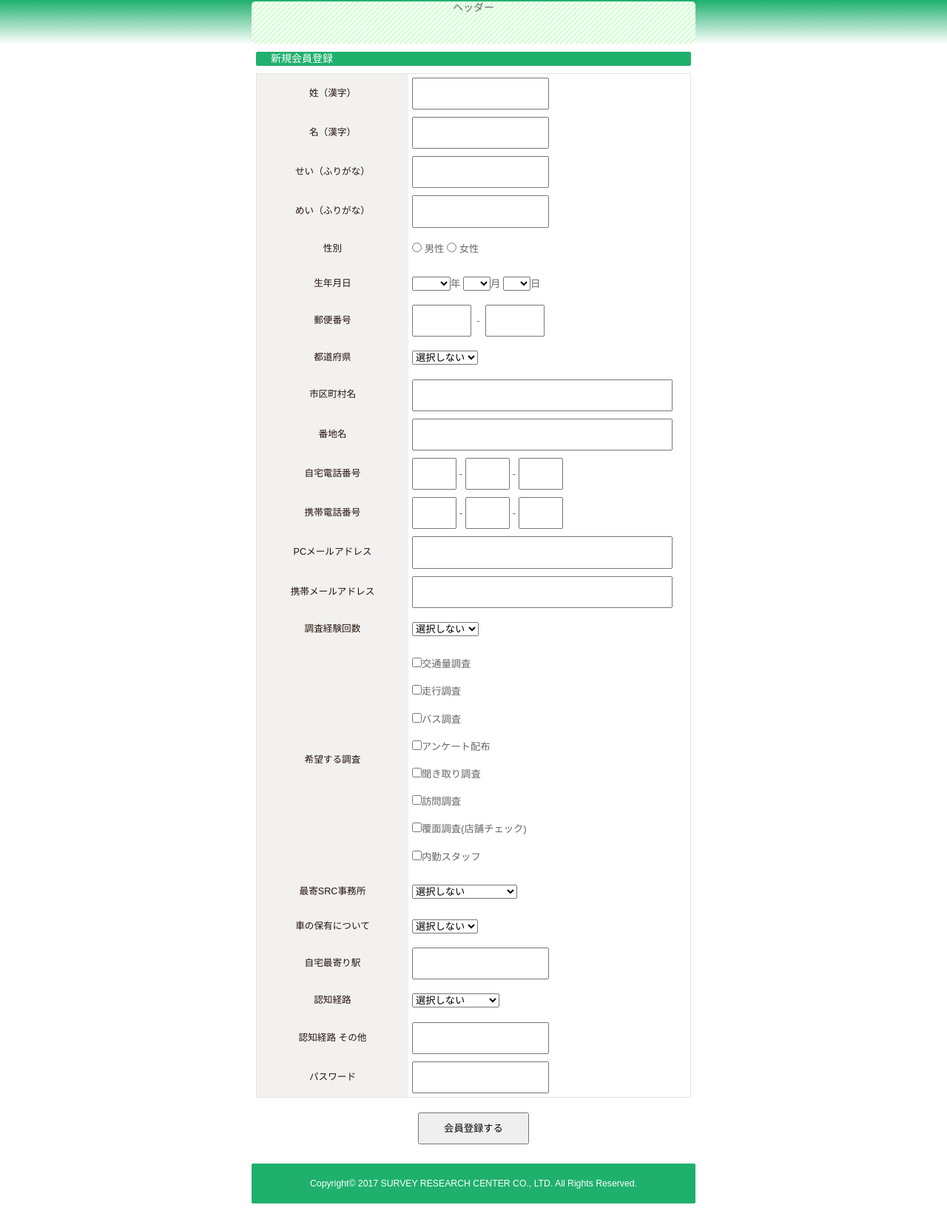
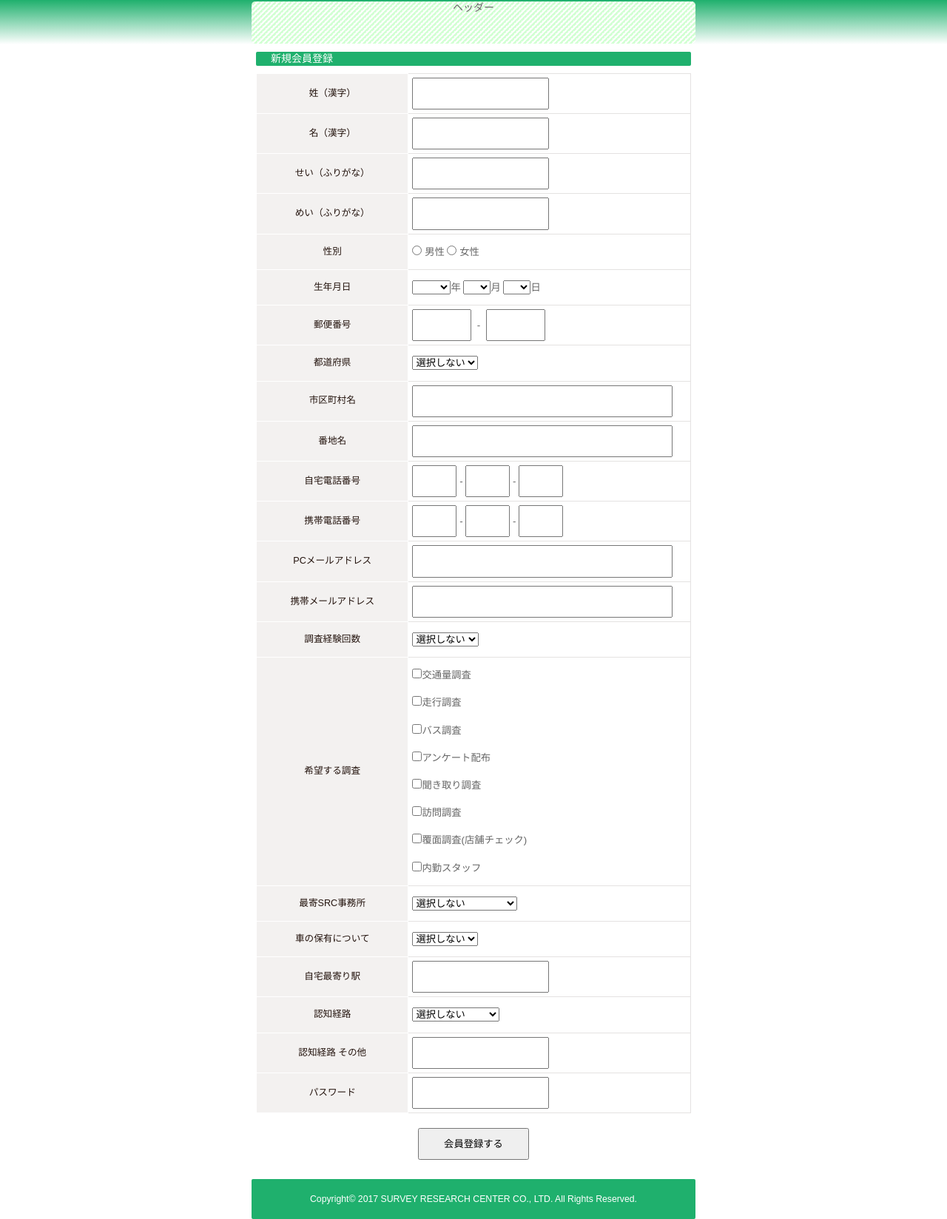
Before and after one commit to Ogahara0130/adduser, a Rails app: page /top in a window 1280 px wide. Shown: the whole page at 74% size. Before the commit the page ends 1627 px from the top, so only its background shows below. Run offline with Rails 7, Linux system fonts and the light colour scheme; style sheets or scripts are compiled from the project's sources; some libraries are stand-ins or nearby versions.

Commit message:
画面のレイアウトがおかしかったので修正

```diff
--- a/app/assets/stylesheets/style.scss
+++ b/app/assets/stylesheets/style.scss
@@ -236,7 +236,6 @@ footer .pr {
 	width: 100%;
 	/*/argin-bottom: 15px;/*/
 	margin-bottom: 5px;
-	border-color: #e4e2e1;
 }
 .ta1, .ta1 td, .ta1 th {
 	/*/border: 2px solid #000;/*/	/*テーブルの枠線の幅、線種、色*/
@@ -381,6 +380,7 @@ font-weight:bold;
 
 /****　クラスあべし　****/
 .abc1 {
+	border: solid 1px;
 	background-color:#f3f1f0;
     border-color: white;
 	color:#24140e;
@@ -389,3 +389,10 @@ font-weight:bold;
 	width: 35%;
 }
 /****　クラスあべし　****/
+
+/****　クラスあべし2　****/
+.abc2 {
+	border: solid 1px;
+    border-color: #e4e2e1;
+}
+/****　クラスあべし2　****/
--- a/app/views/homes/top.html.erb
+++ b/app/views/homes/top.html.erb
@@ -30,35 +30,35 @@
               <tbody>
                 <tr>
                   <td class="abc1">姓（漢字）</td>
-                  <td><input type="text" id="cl00" name="NameFirst" value=""></td>
+                  <td class="abc2"><input type="text" id="cl00" name="NameFirst" value=""></td>
                 </tr>
                 <tr>
                   <td class="abc1">名（漢字）</td>
-                  <td><input type="text" id="cl03" name="NameLast" value=""></td>
+                  <td class="abc2"><input type="text" id="cl03" name="NameLast" value=""></td>
                 </tr>
                 <tr>
                   <td class="abc1">せい（ふりがな）</td>
-                  <td><input type="text" id="cl05" name="NameFirstRead" value=""></td>
+                  <td class="abc2"><input type="text" id="cl05" name="NameFirstRead" value=""></td>
                 </tr>
                 <tr>
                   <td class="abc1">めい（ふりがな）</td>
-                  <td><input type="text" id="cl07" name="NameLastRead" value=""></td>
+                  <td class="abc2"><input type="text" id="cl07" name="NameLastRead" value=""></td>
                 </tr>
                 <tr>
                   <td class="abc1">性別</td>
-                  <td> <input name="Sex" id="sem1" type="radio" value="1"> <label for="sem1">男性</label> <input name="Sex" id="sem2" type="radio" value="2"> <label for="sem2">女性</label> </td>
+                  <td class="abc2"> <input name="Sex" id="sem1" type="radio" value="1"> <label for="sem1">男性</label> <input name="Sex" id="sem2" type="radio" value="2"> <label for="sem2">女性</label> </td>
                 </tr>
                 <tr>
                   <td class="abc1">生年月日</td>
-                  <td> <select id="select_year" name="BirthYear"><option value="" selected selected></option></select>年 <select id="select_month" name="BirthYear"><option value="" selected selected></select>月 <select id="select_day" name="BirthDay"><option value="" selected selected></select>日 </td>
+                  <td class="abc2"> <select id="select_year" name="BirthYear"><option value="" selected selected></option></select>年 <select id="select_month" name="BirthYear"><option value="" selected selected></select>月 <select id="select_day" name="BirthDay"><option value="" selected selected></select>日 </td>
                 </tr>
                 <tr>
                   <td class="abc1">郵便番号</td>
-                  <td> <input type="text" id="cl01" name="PostNumber1" value="" maxlength="3" style="width:80px"> &nbsp;-&nbsp; <input type="text" id="cl02" name="PostNumber2" value="" maxlength="4" style="width:80px"> </td>
+                  <td class="abc2"> <input type="text" id="cl01" name="PostNumber1" value="" maxlength="3" style="width:80px"> &nbsp;-&nbsp; <input type="text" id="cl02" name="PostNumber2" value="" maxlength="4" style="width:80px"> </td>
                 </tr>
                 <tr>
                   <td class="abc1">都道府県</td>
-                  <td> <select name="Prefecture" id="cl04">
+                  <td class="abc2"> <select name="Prefecture" id="cl04">
 <option value="" selected selected>選択しない</option>
 <option value="1" >北海道</option>
 <option value="2" >青森県</option>
@@ -111,31 +111,31 @@
                 </tr>
                 <tr>
                   <td class="abc1">市区町村名</td>
-                  <td><input type="text" id="cl06" name="Municipalities" value="" style="width:95%"></td>
+                  <td class="abc2"><input type="text" id="cl06" name="Municipalities" value="" style="width:95%"></td>
                 </tr>
                 <tr>
                   <td class="abc1">番地名</td>
-                  <td><input type="text" id="cl08" name="Street" value="" style="width:95%"></td>
+                  <td class="abc2"><input type="text" id="cl08" name="Street" value="" style="width:95%"></td>
                 </tr>
                 <tr>
                   <td class="abc1">自宅電話番号</td>
-                  <td> <input type="text" id="cl10" name="TelMain1" value="" maxlength="5" style="width:60px"> - <input type="text" id="cl11" name="TelMain2" value="" maxlength="5" style="width:60px"> - <input type="text" id="cl12" name="TelMain3" value="" maxlength="5" style="width:60px"> </td>
+                  <td class="abc2"> <input type="text" id="cl10" name="TelMain1" value="" maxlength="5" style="width:60px"> - <input type="text" id="cl11" name="TelMain2" value="" maxlength="5" style="width:60px"> - <input type="text" id="cl12" name="TelMain3" value="" maxlength="5" style="width:60px"> </td>
                 </tr>
                 <tr>
                   <td class="abc1">携帯電話番号</td>
-                  <td> <input type="text" id="cl14" name="TelSelpfhone1" value="" maxlength="5" style="width:60px"> - <input type="text" id="cl15" name="TelSelpfhone2" value="" maxlength="5" style="width:60px"> - <input type="text" id="cl16" name="TelSelpfhone3" value="" maxlength="5" style="width:60px"> </td>
+                  <td class="abc2"> <input type="text" id="cl14" name="TelSelpfhone1" value="" maxlength="5" style="width:60px"> - <input type="text" id="cl15" name="TelSelpfhone2" value="" maxlength="5" style="width:60px"> - <input type="text" id="cl16" name="TelSelpfhone3" value="" maxlength="5" style="width:60px"> </td>
                 </tr>
                 <tr>
                   <td class="abc1">PCメールアドレス</td>
-                  <td><input type="text" id="cl09" name="MailPc" value="" style="width:95%"> </td>
+                  <td class="abc2"><input type="text" id="cl09" name="MailPc" value="" style="width:95%"> </td>
                 </tr>
                 <tr>
                   <td class="abc1">携帯メールアドレス</td>
-                  <td><input type="text" id="cl13" name="MailPass" value="" style="width:95%"></td>
+                  <td class="abc2"><input type="text" id="cl13" name="MailPass" value="" style="width:95%"></td>
                 </tr>
                 <tr>
                   <td class="abc1">調査経験回数</td>
-                  <td> <select name="SurveyExperience" id="cl22" style="width:90px">
+                  <td class="abc2"> <select name="SurveyExperience" id="cl22" style="width:90px">
 <option value="" selected selected>選択しない</option>
 <option value="1" >0回</option>
 <option value="2" >1～5回</option>
@@ -145,11 +145,11 @@
                 </tr>
                 <tr>
                   <td class="abc1">希望する調査</td>
-                  <td> <input type="checkbox" id="cl23" name="DesireSurvey" value="1">交通量調査<br> <input type="checkbox" id="cl24" name="DesireSurvey" value="2">走行調査<br> <input type="checkbox" id="cl25" name="DesireSurvey" value="3">バス調査<br> <input type="checkbox" id="cl26" name="DesireSurvey" value="4">アンケート配布<br> <input type="checkbox" id="cl27" name="DesireSurvey" value="5">聞き取り調査<br> <input type="checkbox" id="cl28" name="DesireSurvey" value="6">訪問調査<br> <input type="checkbox" id="cl29" name="DesireSurvey" value="7">覆面調査(店舗チェック)<br> <input type="checkbox" id="cl30" name="DesireSurvey" value="8">内勤スタッフ<br> </td>
+                  <td class="abc2"> <input type="checkbox" id="cl23" name="DesireSurvey" value="1">交通量調査<br> <input type="checkbox" id="cl24" name="DesireSurvey" value="2">走行調査<br> <input type="checkbox" id="cl25" name="DesireSurvey" value="3">バス調査<br> <input type="checkbox" id="cl26" name="DesireSurvey" value="4">アンケート配布<br> <input type="checkbox" id="cl27" name="DesireSurvey" value="5">聞き取り調査<br> <input type="checkbox" id="cl28" name="DesireSurvey" value="6">訪問調査<br> <input type="checkbox" id="cl29" name="DesireSurvey" value="7">覆面調査(店舗チェック)<br> <input type="checkbox" id="cl30" name="DesireSurvey" value="8">内勤スタッフ<br> </td>
                 </tr>
                 <tr>
                   <td class="abc1">最寄SRC事務所</td>
-                  <td> <select name="NearestOffice" id="cl31">
+                  <td class="abc2"> <select name="NearestOffice" id="cl31">
 <option value=""  selected selected>選択しない</option>
 
 <option value="10" >北海道事務所</option>
@@ -170,7 +170,7 @@
                 </tr>
                 <tr>
                   <td class="abc1">車の保有について</td>
-                  <td> <select name="PossessionCar" id="cl32">
+                  <td class="abc2"> <select name="PossessionCar" id="cl32">
 <option value="" selected selected>選択しない</option>-->
 <option value="1" >はい</option>
 <option value="2" >いいえ</option>
@@ -178,11 +178,11 @@
                 </tr>
                 <tr>
                   <td class="abc1">自宅最寄り駅</td>
-                  <td><input type="text" id="cl35" name="NearestStation" value=""></td>
+                  <td class="abc2"><input type="text" id="cl35" name="NearestStation" value=""></td>
                 </tr>
                 <tr>
                   <td class="abc1">認知経路</td>
-                  <td> <select name="CognitivePathway" id="cl33">
+                  <td class="abc2"> <select name="CognitivePathway" id="cl33">
 <option value="" selected selected>選択しない</option>
 <option value="1" >調査員説明会</option>
 <option value="2" >知人の紹介</option>
@@ -192,11 +192,11 @@
                 </tr>
                 <tr>
                   <td class="abc1">認知経路 その他</td>
-                  <td><input type="text" id="cl34" name="CognitivePathwayOther" value=""></td>
+                  <td class="abc2"><input type="text" id="cl34" name="CognitivePathwayOther" value=""></td>
                 </tr>
                 <tr>
                   <td class="abc1">パスワード</td>
-                  <td><input type="text" id="cl17" name="Password" value="" maxlength="20"></td>
+                  <td class="abc2"><input type="text" id="cl17" name="Password" value="" maxlength="20"></td>
                 </tr>
               </tbody>
             </table>
--- a/package.json
+++ b/package.json
@@ -6,12 +6,13 @@
     "autoprefixer": "^10.4.12",
     "bootstrap": "^5.2.2",
     "bootstrap-icons": "^1.9.1",
+    "esbuild": "^0.15.12",
     "postcss": "^8.4.18",
     "sass": "^1.55.0",
     "tailwindcss": "^3.1.8"
   },
   "scripts": {
-    "build": "sass ./app/assets/stylesheets/application.scss:./app/assets/builds/application.css --no-source-map --no-source-map --load-path=node_modules",
+    "build": "esbuild app/javascript/application.js --bundle --sourcemap --outdir=app/assets/builds --public-path=assets",
     "build:css": "sass ./app/assets/stylesheets/application.scss:./app/assets/builds/application.css --no-source-map --no-source-map --load-path=node_modules",
     "build_script": "yarn build:css && yarn build"
   }
```
Also changed, not shown: app/views/homes/confirm.html.erb (+22 -22 lines), Gemfile, Gemfile.lock, 1 other file.
